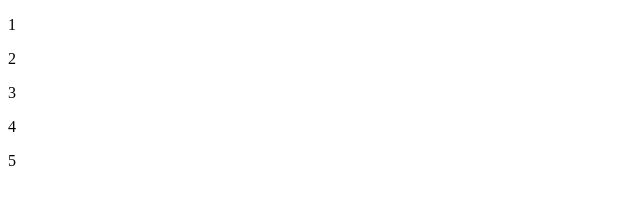
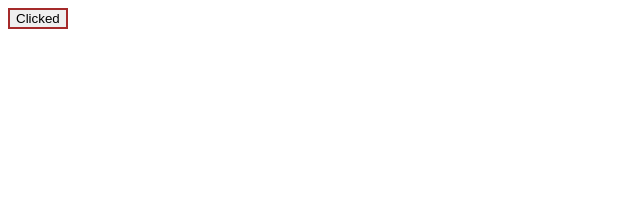
Before and after one commit to astonetuhame/alpinejs, a plain HTML site: page basics/index.html in a window 1280 px wide. Shown: the whole page, without its empty margins (0-640 px from the left). Drawn offline with nearby package versions, Linux system fonts and the light colour scheme.

Commit message:
Update index.html

```diff
--- a/basics/index.html
+++ b/basics/index.html
@@ -142,11 +142,28 @@
     </div> -->
 
     <!-- x-for in range -->
-    <div x-data>
+    <!-- <div x-data>
         <template x-for="n in 5">
             <p x-text="n"></p>
         </template>
+    </div> -->
+
+    <!-- x-bind:class -->
+    <div x-data="{clicked:false}">
+        <button class="bordered" x-bind:class="clicked ? 'yellow' :''" @click="clicked=true">
+            Clicked
+        </button>
+
     </div>
+    <style>
+        .bordered{
+            border: 2px solid brown
+        }
+        .yellow {
+            background-color: yellow;
+        }
+    </style>
+
 
 
   </body>
```
